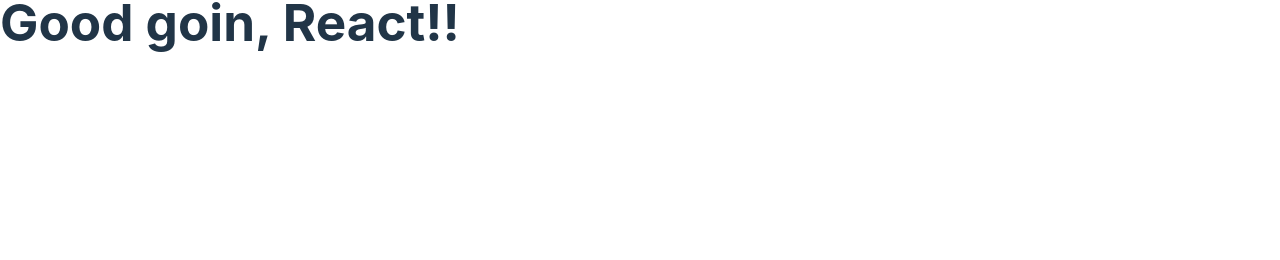
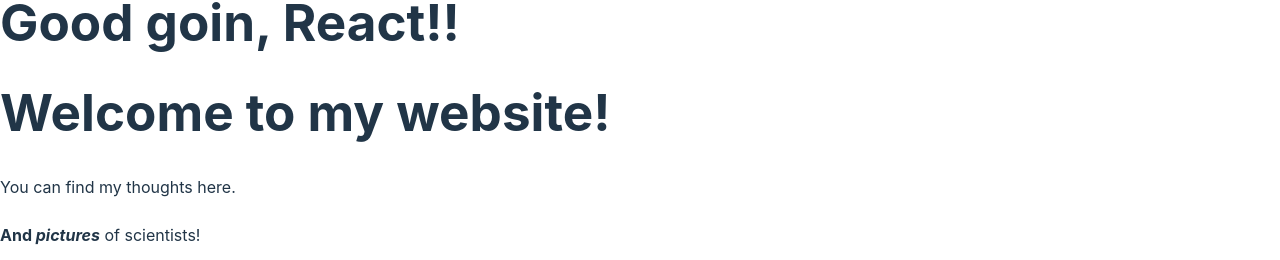
Before and after one commit to julmonroy/react-things, a React (Vite) app: page / in a window 1280 px wide. Shown: the part 794-1054 px from the top of the page. Before the commit the page ends 878 px from the top, so only its background shows below. Built offline with nearby package versions, Linux system fonts and the light colour scheme.

Commit message:
Challenge 1 of 1: Convert some HTML to JSX

```diff
--- a/src/App.jsx
+++ b/src/App.jsx
@@ -1,3 +1,4 @@
+import Bio from "./Bio"
 import Congratulations from "./Congratulations"
 import Gallery from "./Gallery"
 import {Profile} from "./Profile"
@@ -9,6 +10,7 @@
       <Gallery />
       <Profile />
       <Congratulations />
+      <Bio />
 
     </>
   )
--- /dev/null
+++ b/src/Bio.jsx
@@ -0,0 +1,14 @@
+export default function Bio() {
+    return (
+        <>
+      <div class="intro">
+        <h1>Welcome to my website!</h1>
+      </div>
+      <p class="summary">
+        You can find my thoughts here.
+        <br /><br />
+        <b>And <i>pictures</i></b> of scientists!
+      </p>
+    </>
+    );
+  }
```
